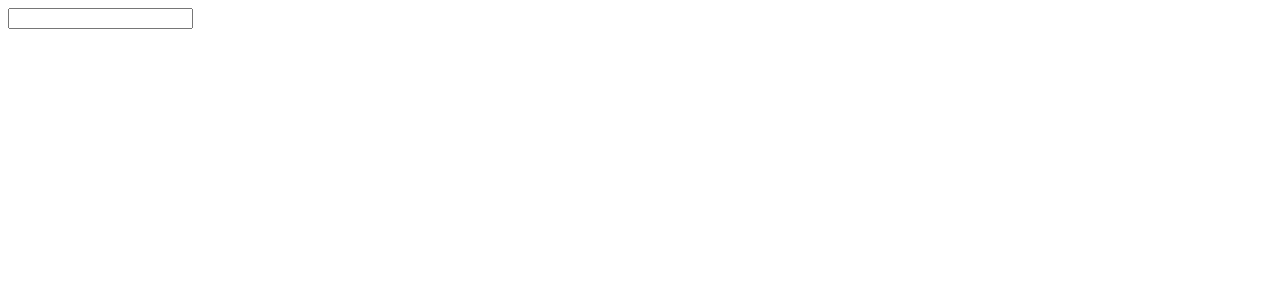
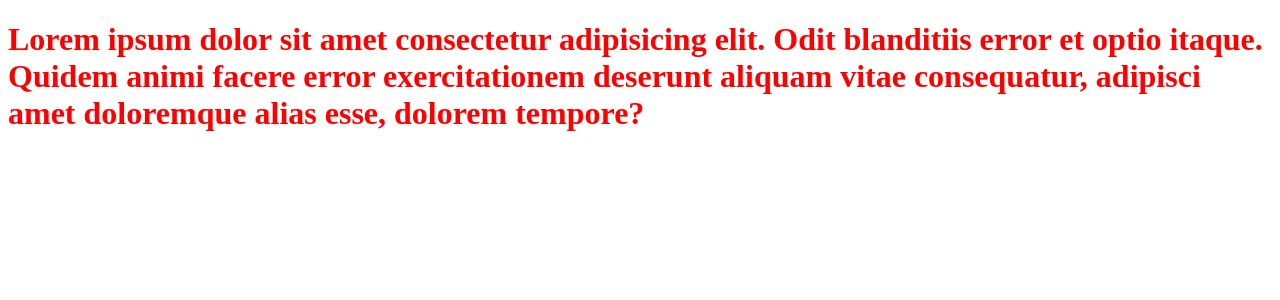
Before and after one commit to RodrigoArgenton/vue-project, a Vue app: page / in a window 1280 px wide. Shown: the top 300 px of the page. Built offline with nearby package versions, Linux system fonts and the light colour scheme.

Commit message:
Exemplo de utilização de classes do html/css

```diff
--- a/src/App.vue
+++ b/src/App.vue
@@ -1,14 +1,15 @@
 <!-- Script -->
 <script setup>
-  // import ExemploBasico01 from './componentes/ExemploConcatenacao01.vue'
-  // import ExemploBasico02 from './componentes/Exemplo02Condicional.vue'
-  // import ExemploBasico03 from './componentes/Exemplo03For.vue'
-  // import ExemploBasico04 from './componentes/Exemplo04Interpolacao.vue'
-  import ExemploBasico05 from './componentes/Exemplo05Model.vue'
+  // import Exemplo01 from './componentes/ExemploConcatenacao01.vue'
+  // import Exemplo02 from './componentes/Exemplo02Condicional.vue'
+  // import Exemplo03 from './componentes/Exemplo03For.vue'
+  // import Exemplo04 from './componentes/Exemplo04Interpolacao.vue'
+  // import Exemplo05 from './componentes/Exemplo05Model.vue'
+  import Exemplo06 from './componentes/Exemplo06Class.vue'
 </script>
 
 
 <!-- HTML -->
 <template>
-  <ExemploBasico05></ExemploBasico05>
+  <Exemplo06></Exemplo06>
 </template>
--- /dev/null
+++ b/src/componentes/Exemplo06Class.vue
@@ -0,0 +1,17 @@
+<!-- Script -->
+<script setup>
+    let validacao = false
+</script>
+<!-- css -->
+<style>
+    .true{
+        color: green
+    }
+    .false{
+        color: red
+    }
+</style>
+<!-- HTML -->
+<template>
+    <h1 :class="validacao ? 'true' : 'false'">Lorem ipsum dolor sit amet consectetur adipisicing elit. Odit blanditiis error et optio itaque. Quidem animi facere error exercitationem deserunt aliquam vitae consequatur, adipisci amet doloremque alias esse, dolorem tempore?</h1>
+</template>
```
